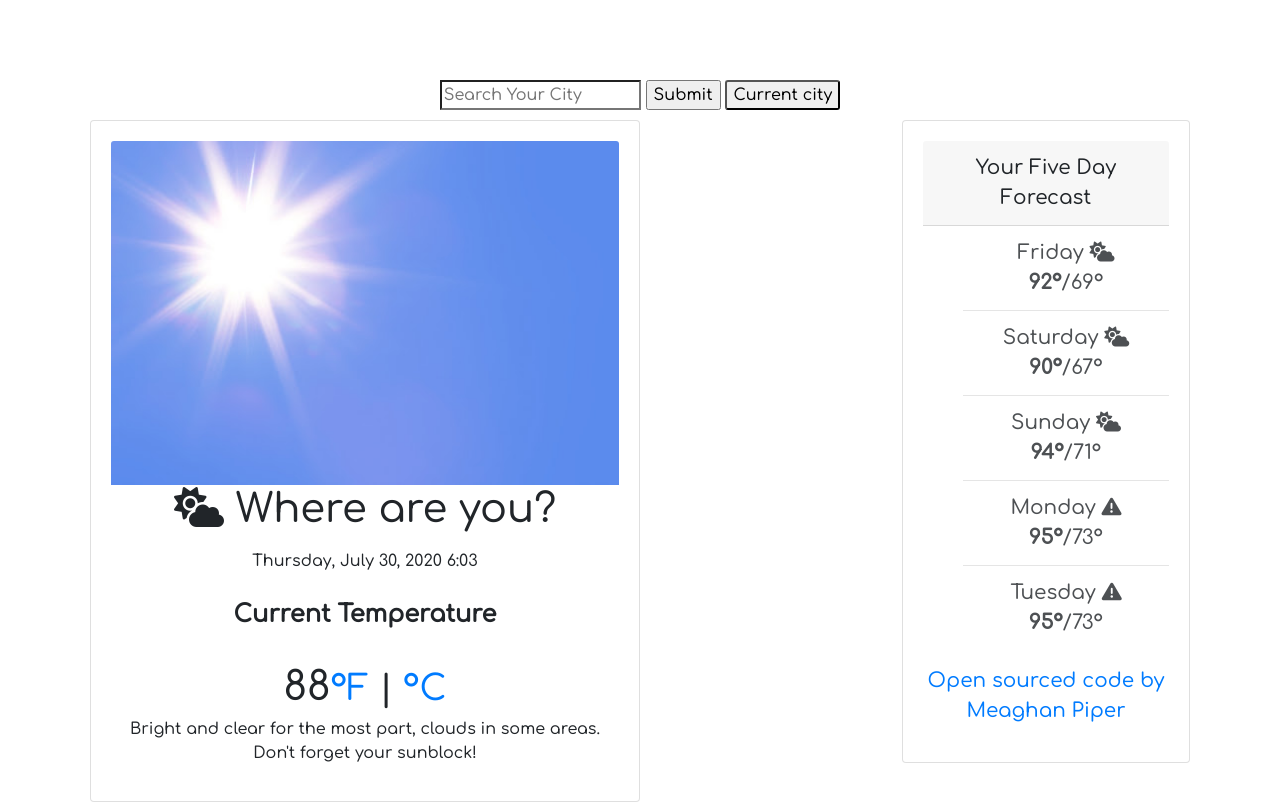
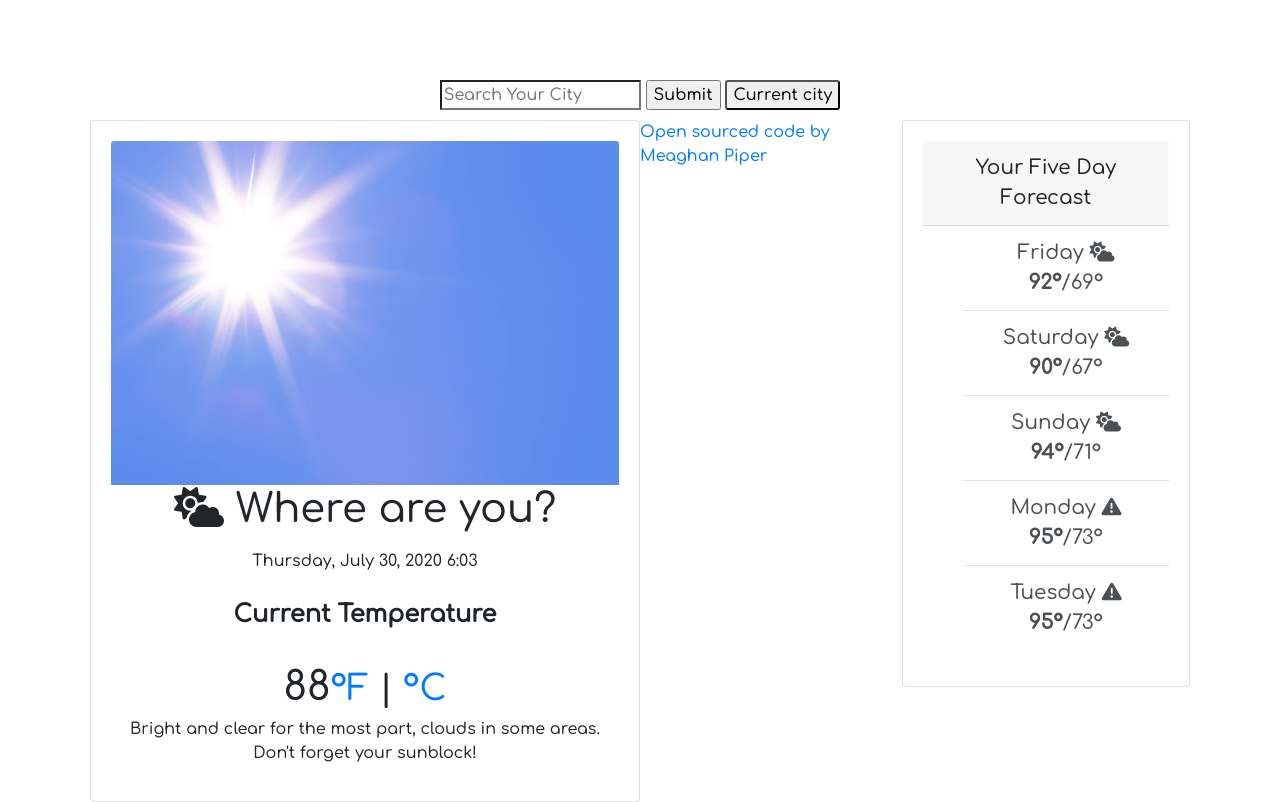
Before and after one commit to meaghandrea3212/SheCodes-weather-project, a plain HTML site: page index.html in a window 1280 px wide. Drawn offline with nearby package versions, Linux system fonts and the light colour scheme.

Commit message:
moved link outside of list card

```diff
--- a/index.html
+++ b/index.html
@@ -49,10 +49,11 @@
         <li class="list-group-item">Monday <i class="fas fa-exclamation-triangle"></i><br/><strong>95°</strong>/73°</li>
         <li class="list-group-item">Tuesday <i class="fas fa-exclamation-triangle"></i> <br/><strong>95°</strong>/73°</li>
         </ul>
-        <p class = "openSourceLink" id ="open-source-link">
+
+    </div>
+    <div><p class = "openSourceLink" id ="open-source-link">
           <a href="https://github.com/meaghandrea3212/SheCodes-weather-project"> Open sourced code by Meaghan Piper</a>
-    </p>
-    </div>
+    </p></div>
 
     <script src="index.js"></script>
   </body>
```
